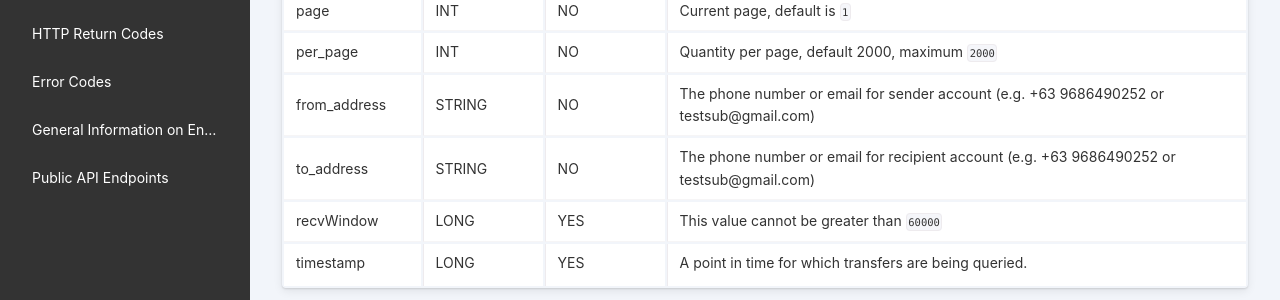
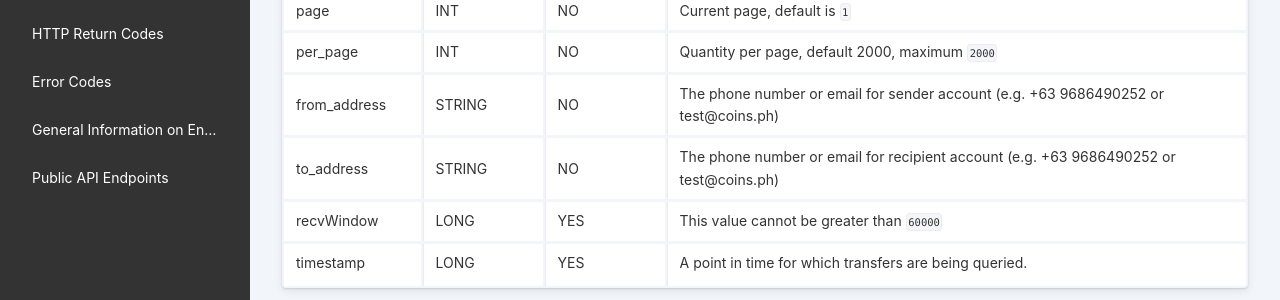
Before and after one commit to coins-docs/xyz, a Jekyll site: the page built from docs/rest-api.md, in a window 1280 px wide and 900 px high, scrolled down 60898 px. Shown: the part 175-475 px from the top of the window. Built offline with Jekyll 4.4.1, drawn with Linux system fonts in a browser that asks for light colours; some of the changed text lies outside the part shown.

Commit message:
Update email references in API documentation

````diff
--- a/docs/rest-api.md
+++ b/docs/rest-api.md
@@ -818,7 +818,7 @@ Name       | Type  | Mandatory | Description
 -----------------|--------|-----------|--------------------------------------------------------------------------------------
 client_transfer_id | STRING | NO | Client Transfer ID, cannot send duplicate ID
 account      | STRING | YES    | The token (e.g. BTC, ETH) to be transferred.
-target_address   | STRING | YES    | The phone number or email for recipient account (e.g. `+63 9686490252` or `testsub@gmail.com`)
+target_address   | STRING | YES    | The phone number or email for recipient account (e.g. `+63 9686490252` or `test@coins.ph`)
 amount      | BigDecimal | YES    | The amount being transferred
 recvWindow | LONG  | NO    | This value cannot be greater than `60000`
 timestamp     | LONG  | YES    | A point in time when the transfer is performed
@@ -843,7 +843,7 @@ If the client_transfer_id or id parameter is passed in, the type parameter is in
       "id": "1451431230880900352",
       "status": "success",//status enum: pending,success,failed
       "account": "90dfg03goamdf02fs",
-      "target_address": "testsub@gmail.com",
+      "target_address": "test@coins.ph",
       "amount": "1",
       "exchange": "1",
       "payment": "23094j0amd0fmag9agjgasd",
@@ -881,7 +881,7 @@ timestamp | LONG | YES |
    "canDeposit":true,
    "canTrade":true,
    "canWithdraw":true,
-   "email": "testsub@gmail.com",
+   "email": "test@coins.ph",
    "enableWithdrawWhitelist": true,
    "balances":[
       {
@@ -2503,12 +2503,12 @@ timestamp     | LONG  | YES    | A point in time for which transfers are being q
   "subAccounts": [
     {
       "createTime": "1689744671462",
-      "email": "testsub@gmail.com",
+      "email": "test@coins.ph",
       "isFreeze": false
     },
     {
       "createTime": "1689744700710",
-      "email": "testsub2@gmail.com",
+      "email": "test1@coins.ph",
       "isFreeze": false
     }
   ],
@@ -2538,7 +2538,7 @@ timestamp     | LONG  | YES       | A point in time for which transfers are bein
 **Response:**
 ```json
 {
-  "email": "testsub@gmail.com",
+  "email": "test@coins.ph",
   "createTime": 1689744700710,
   "isFreeze": false
 }
@@ -2690,8 +2690,8 @@ timestamp     | LONG  | YES       | A point in time for which transfers are bein
   "result": [
     {
       "clientTranId": "1",
-      "fromEmail": "testsub@gmail",
-      "toEmail": "testsub1@gmail",
+      "fromEmail": "test@coins.ph",
+      "toEmail": "test1@coins.ph",
       "asset": "BTC",
       "amount": "0.1",
       "createdAt": 1689744700710,
@@ -2737,8 +2737,8 @@ clientTranId     | STRING   | NO       |
   "result": [
     {
       "clientTranId": "1",
-      "fromEmail": "testsub@gmail",
-      "toEmail": "testsub1@gmail",
+      "fromEmail": "test@coins.ph",
+      "toEmail": "test1@coins.ph",
       "asset": "BTC",
       "amount": "0.1",
       "createdAt": 1689744700710,
@@ -3075,8 +3075,8 @@ id      | STRING | NO    | ID of the transfer record
 client_transfer_id| STRING | NO | Client Transfer ID, Maximum length 100
 page    | INT | NO | Current page, default is `1`
 per_page    | INT | NO | Quantity per page, default 2000, maximum `2000`
-from_address |STRING|NO| The phone number or email for sender account (e.g. +63 9686490252 or testsub@gmail.com)
-to_address  |STRING|NO| The phone number or email for recipient account (e.g. +63 9686490252 or testsub@gmail.com)
+from_address |STRING|NO| The phone number or email for sender account (e.g. +63 9686490252 or test@coins.ph)
+to_address  |STRING|NO| The phone number or email for recipient account (e.g. +63 9686490252 or test@coins.ph)
 recvWindow | LONG  | YES    | This value cannot be greater than `60000`
 timestamp     | LONG  | YES    | A point in time for which transfers are being queried.
 
````
